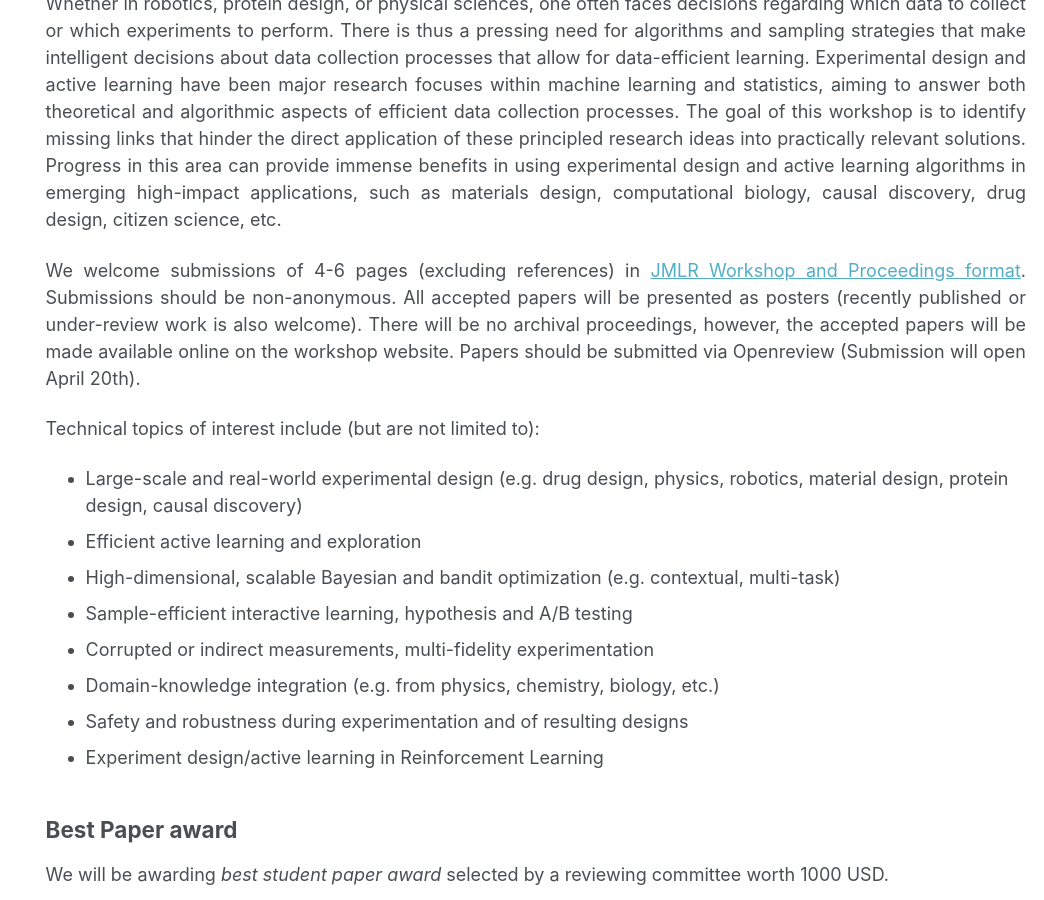
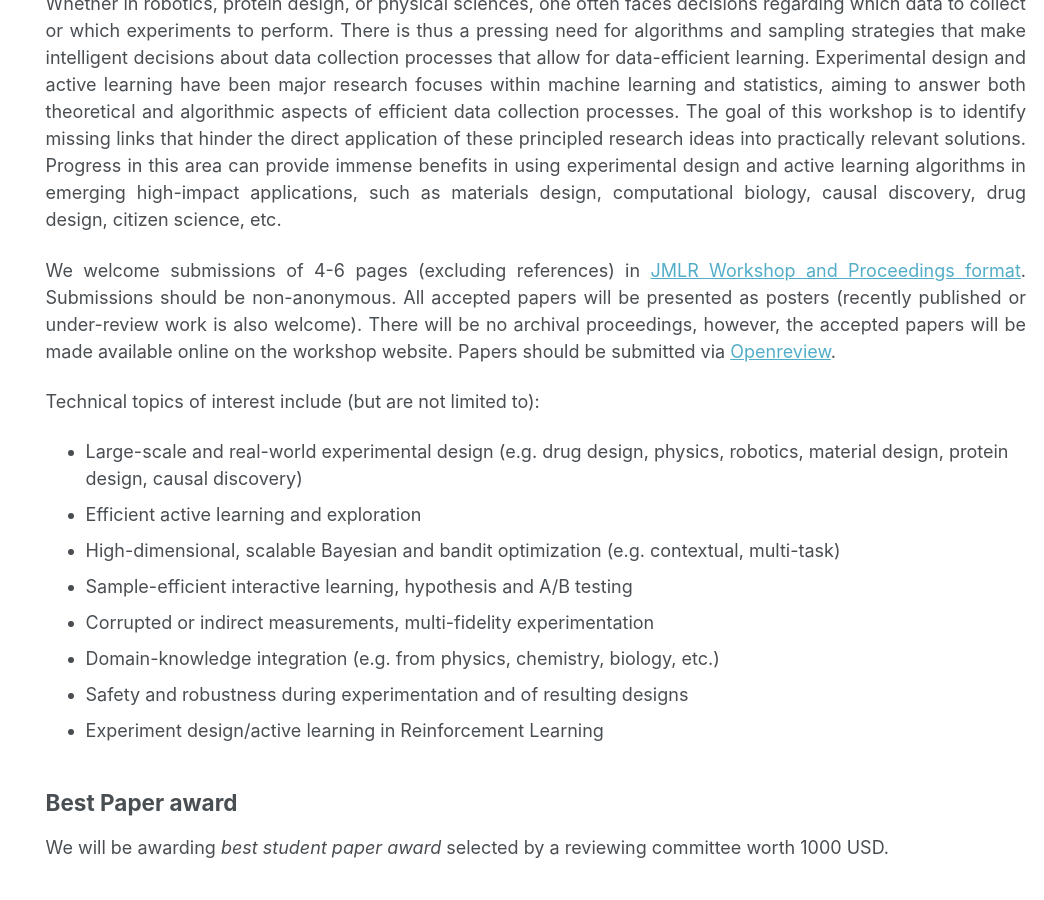
Before and after one commit to realworldml/icml2022, a Jekyll site: the page built from _pages/cfp.md, in a window 1280 px wide and 900 px high, scrolled down 543 px. Shown: the whole window, without its empty margins (236-1280 px from the left). Built offline with Jekyll 4.4.1, drawn with Linux system fonts in a browser that asks for light colours.

Commit message:
openreview

```diff
--- a/_pages/cfp.md
+++ b/_pages/cfp.md
@@ -8,7 +8,7 @@ sitemap: false
 
 Important Dates
 ----------------
-* **Submission system opens**: April 20th 2022 11:59 PM (AoE time)  [Submission page](#link){: .btn .btn--warning .btn--large .align-right}
+* **Submission system opens**: April 20th 2022 11:59 PM (AoE time)  [Submission page](https://openreview.net/group?id=ICML.cc/2022/Workshop/ReALML){: .btn .btn--warning .btn--large .align-right}
 * **Submission deadline**: June 3rd 2022 11:59 PM (AoE time)
 * **Author notification**: June 13th 2022  11:59 PM (AoE time)
 * **Lightning Talk deadline (spotlight talks)**: TBA
@@ -22,7 +22,7 @@ The Call
 Whether in robotics, protein design, or physical sciences, one often faces decisions regarding which data to collect or which experiments to perform. There is thus a pressing need for algorithms and sampling strategies that make intelligent decisions about data collection processes that allow for data-efficient learning. Experimental design and active learning have been major research focuses within machine learning and statistics, aiming to answer both theoretical and algorithmic aspects of efficient data collection processes. The goal of this workshop is to identify missing links that hinder the direct application of these principled research ideas into practically relevant solutions. Progress in this area can provide immense benefits in using experimental design and active learning algorithms in emerging high-impact applications, such as materials design, computational biology, causal discovery, drug design, citizen science, etc.
 
 {: .text-justify}
-We welcome submissions of 4-6 pages (excluding references) in [JMLR Workshop and Proceedings format](https://www.overleaf.com/latex/templates/template-for-journal-of-machine-learning-research-jmlr-with-jmlr2e-dot-sty/vjcpxhvztrjn). Submissions should be non-anonymous. All accepted papers will be presented as posters (recently published or under-review work is also welcome). There will be no archival proceedings, however, the accepted papers will be made available online on the workshop website. Papers should be submitted via Openreview (Submission will open April 20th).
+We welcome submissions of 4-6 pages (excluding references) in [JMLR Workshop and Proceedings format](https://www.overleaf.com/latex/templates/template-for-journal-of-machine-learning-research-jmlr-with-jmlr2e-dot-sty/vjcpxhvztrjn). Submissions should be non-anonymous. All accepted papers will be presented as posters (recently published or under-review work is also welcome). There will be no archival proceedings, however, the accepted papers will be made available online on the workshop website. Papers should be submitted via [Openreview](https://openreview.net/group?id=ICML.cc/2022/Workshop/ReALML).
 
 Technical topics of interest include (but are not limited to):
 - Large-scale and real-world experimental design
```
